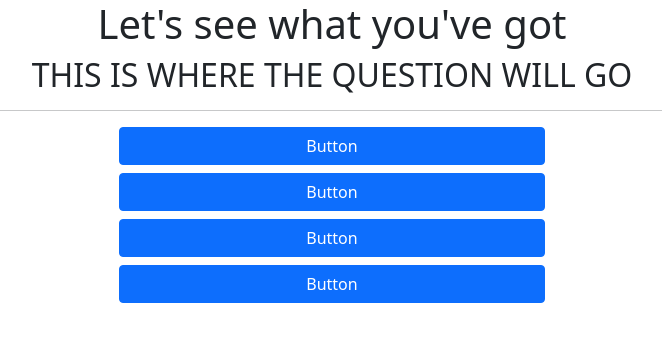
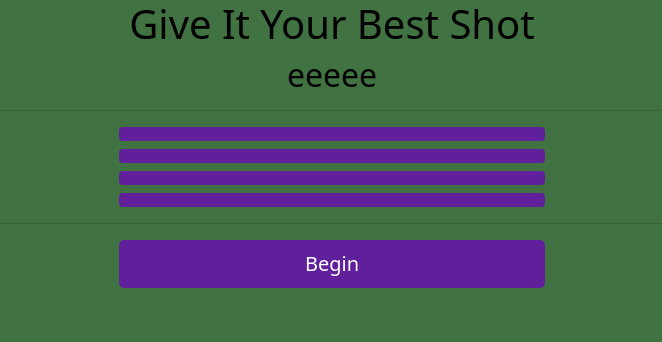
Before and after one commit to KerryEames-Vris/QuizShow, a plain HTML site: page index.html in a window 1280 px wide. Shown: the whole page, without its empty margins (308-970 px from the left). Drawn offline with nearby package versions, Linux system fonts and the light colour scheme.

Commit message:
Added some CSS values to the page, added a start button

```diff
--- a/assets/css/style.css
+++ b/assets/css/style.css
@@ -1,6 +1,19 @@
 .pageTitle {
-  text-align: center;
+  display: flex;
+  justify-content: center;
+  color: black;
 }
 .examQuestion {
-  text-align: center;
+  display: flex;
+  justify-content: center;
+  color: black;
 }
+
+.startColor {
+  background-color: rgb(96, 32, 156);
+  color: white;
+}
+
+.root {
+  background-color: rgb(65, 114, 65);
+}
--- a/index.html
+++ b/index.html
@@ -4,7 +4,7 @@
     <meta charset="UTF-8" />
     <meta http-equiv="X-UA-Compatible" content="IE=edge" />
     <meta name="viewport" content="width=device-width, initial-scale=1.0" />
-    <title>Document</title>
+    <title>SpecialQuizshow</title>
 
     <link
       href="https://cdn.jsdelivr.net/npm/bootstrap@5.1.3/dist/css/bootstrap.min.css"
@@ -14,17 +14,27 @@
     />
     <link rel="stylesheet" href="./assets/css/style.css" />
   </head>
-  <body>
+  <body class="root">
     <div>
-      <h1 class="pageTitle">Let's see what you've got</h1>
+      <h1 class="pageTitle">Give It Your Best Shot</h1>
+      <h2 class="examQuestion">eeeee</h2>
     </div>
-    <h2 class="examQuestion">THIS IS WHERE THE QUESTION WILL GO</h2>
+
     <hr />
     <div class="d-grid gap-2 col-4 mx-auto">
-      <button class="btn btn-primary" type="button">Button</button>
-      <button class="btn btn-primary" type="button">Button</button>
-      <button class="btn btn-primary" type="button">Button</button>
-      <button class="btn btn-primary" type="button">Button</button>
+      <button class="btn startColor customButton" type="button"></button>
+      <button class="btn startColor customButton" type="button"></button>
+      <button class="btn startColor customButton" type="button"></button>
+      <button class="btn startColor customButton" type="button"></button>
+    </div>
+    <hr />
+    <div>
+      <button
+        type="button"
+        class="btn startColor btn-lg customHidden col-4 d-grid gap-2 mx-auto"
+      >
+        Begin
+      </button>
     </div>
   </body>
 </html>
```
